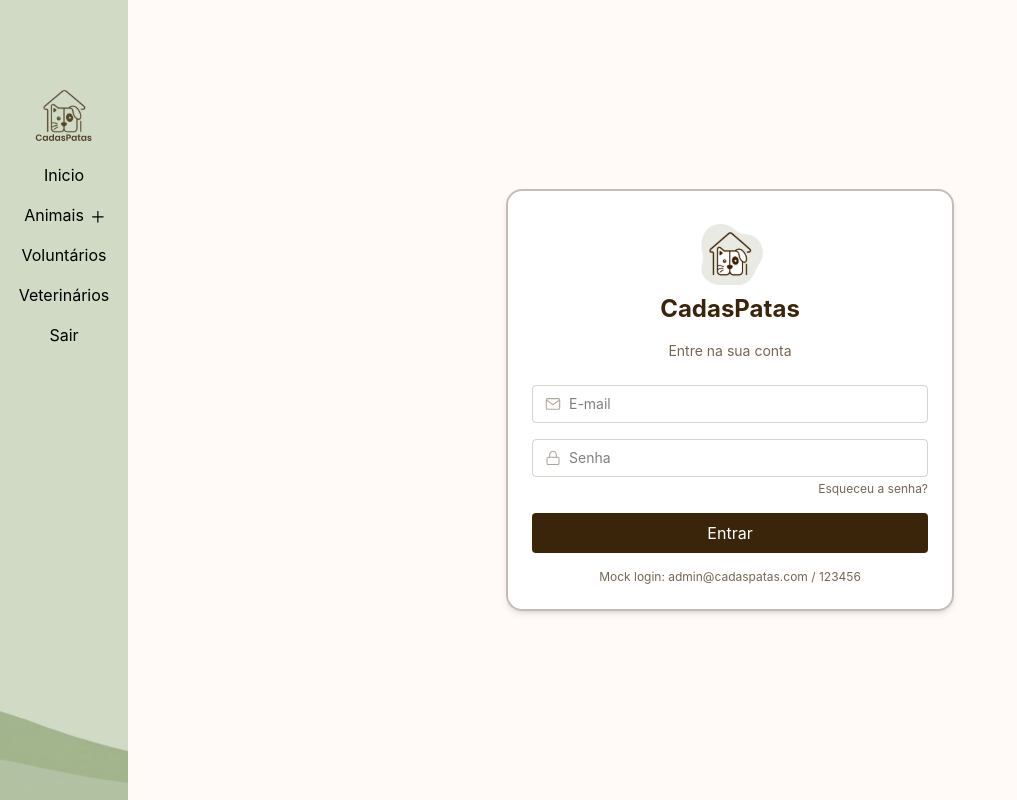
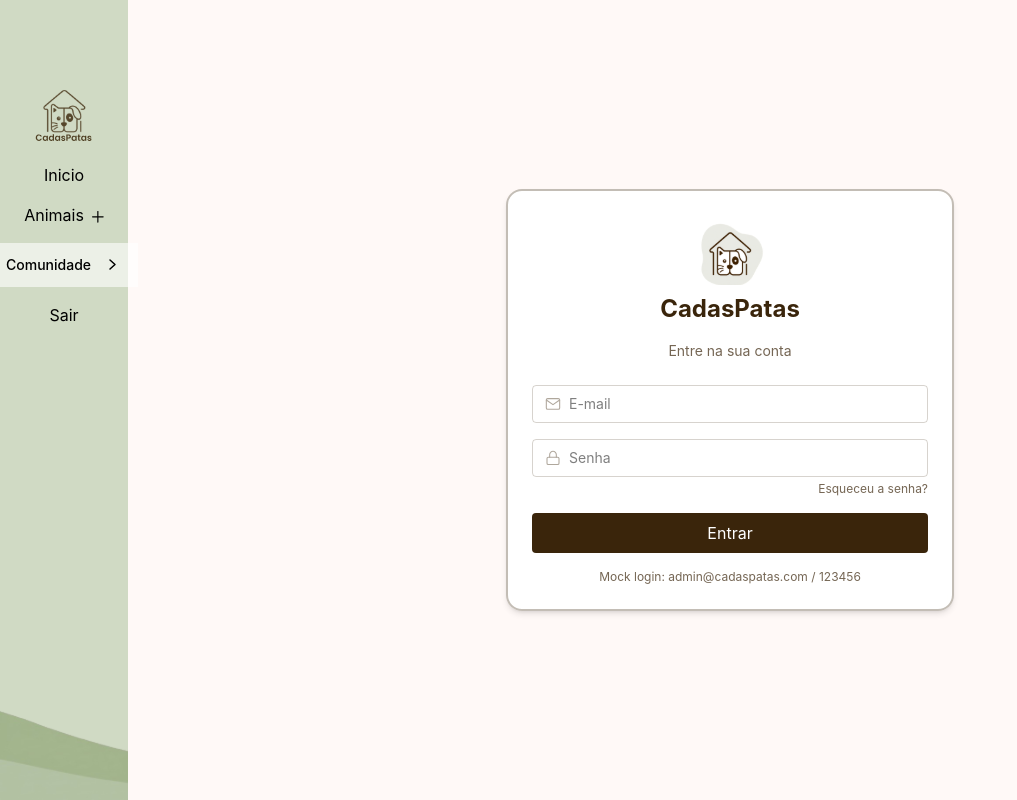
Before and after one commit to Lanalumi/CadasPatas, a Next.js app: page / in a window 1280 px wide. Shown: the whole page, without its empty margins (0-1017 px from the left). Built offline with nearby package versions, Linux system fonts and the light colour scheme.

Commit message:
ui && file org

```diff
--- a/src/global/ui/MenuNav/MenuNav.tsx
+++ b/src/global/ui/MenuNav/MenuNav.tsx
@@ -1,12 +1,26 @@
 'use client'
 import Link from 'next/link'
 import { usePathname, useRouter } from 'next/navigation'
+import { useEffect, useState } from 'react'
+import { SummaryTag } from '../SummaryTag/SummaryTag'
 
 export const MenuNav = () => {
   const pathname = usePathname()
   const isActive = (path: string) =>
     pathname === path ? 'bg-[#FFF9F7] rounded-[4px] px-4 w-full items-center justify-center flex' : 'bg-none'
   const router = useRouter()
+  const isComunidadeSection =
+    pathname.startsWith('/comunidade') ||
+    pathname.startsWith('/voluntarios') ||
+    pathname.startsWith('/adotantes') ||
+    pathname.startsWith('/clinicas')
+  const [isOpenComunidade, setIsOpenComunidade] = useState(isComunidadeSection)
+
+  useEffect(() => {
+    if (isComunidadeSection) {
+      setIsOpenComunidade(true)
+    }
+  }, [isComunidadeSection])
   return (
     <div className="fixed top-0 left-0 z-10 flex md:h-[100vh] w-[100vw] h-[10%] flex-col bg-[#D0DAC4] md:max-w-[20%] lg:max-w-[10%] md:w-[20%] lg:w-[10%] ">
       <aside className="flex md:justify-center h-full w-full md:pt-20 p-4">
@@ -28,12 +42,57 @@ export const MenuNav = () => {
               className="cursor-pointer invert mt-1"
             />
           </div>
-          <div className={isActive('/voluntarios')}>
-            <Link href="/voluntarios">Voluntários</Link>
+          <div className={`flex flex-col gap-2  transition-all duration-300 cursor-pointer`}>
+            <SummaryTag
+              title={
+                <Link href="/comunidade" onClick={(event) => event?.stopPropagation()}>
+                  Comunidade
+                </Link>
+              }
+              description={
+                <div>
+                  <div
+                    className={`flex flex-row items-center gap-2 ${isActive('/voluntarios') || isActive('/voluntarios/new')} `}
+                  >
+                    <Link href="/voluntarios">Voluntários</Link>
+                    <img
+                      src="/images/icons/add-button.svg"
+                      alt="add"
+                      width={12}
+                      height={12}
+                      onClick={() => router.push('/voluntarios/new')}
+                      className="cursor-pointer invert mt-1"
+                    />
+                  </div>
+                  <div className={`flex flex-row items-center gap-2 ${isActive('/adotantes')} `}>
+                    <Link href="/adotantes">Adotantes</Link>
+                    <img
+                      src="/images/icons/add-button.svg"
+                      alt="add"
+                      width={12}
+                      height={12}
+                      onClick={() => router.push('/voluntarios/new')}
+                      className="cursor-pointer invert mt-1"
+                    />
+                  </div>
+                  <div className={`flex flex-row items-center gap-2 ${isActive('/clinicas')} `}>
+                    <Link href="/clinicas">Clínicas</Link>
+                    <img
+                      src="/images/icons/add-button.svg"
+                      alt="add"
+                      width={12}
+                      height={12}
+                      onClick={() => router.push('/clinicas/new')}
+                      className="cursor-pointer invert mt-1"
+                    />
+                  </div>
+                </div>
+              }
+              expanded={isOpenComunidade}
+              onExpandedChange={setIsOpenComunidade}
+            />
           </div>
-          <div className={isActive('/veterinarios')}>
-            <Link href="/veterinarios">Veterinários</Link>
-          </div>
+
           <div className={isActive('/logout')}>
             <Link href="/logout">Sair</Link>
           </div>
--- /dev/null
+++ b/src/global/ui/SummaryTag/ChevronDownIcon.tsx
@@ -0,0 +1,18 @@
+export function ChevronDownIcon({ className = "" }: { className?: string }) {
+  return (
+    <svg
+      aria-hidden="true"
+      viewBox="0 0 19 19"
+      className={`size-[19px] shrink-0 ${className}`.trim()}
+      fill="none"
+    >
+      <path
+        d="M5 7L9.5 12L14 7"
+        stroke="currentColor"
+        strokeWidth="1.5"
+        strokeLinecap="round"
+        strokeLinejoin="round"
+      />
+    </svg>
+  );
+}
--- /dev/null
+++ b/src/global/ui/SummaryTag/SummaryTag.tsx
@@ -0,0 +1,64 @@
+'use client'
+
+import { useId, useState } from 'react'
+import { ChevronDownIcon } from './ChevronDownIcon'
+import { Button } from '../Button/Button'
+
+export type SummaryTagProps = {
+  title: React.ReactNode
+  description: React.ReactNode
+  defaultExpanded?: boolean
+  expanded?: boolean
+  onExpandedChange?: (expanded: boolean) => void
+  className?: string
+}
+
+export function SummaryTag({
+  title,
+  description,
+  defaultExpanded = false,
+  expanded,
+  onExpandedChange,
+  className = '',
+}: SummaryTagProps) {
+  const [uncontrolledExpanded, setUncontrolledExpanded] = useState(defaultExpanded)
+  const isExpanded = expanded ?? uncontrolledExpanded
+  const panelId = useId()
+  const buttonId = useId()
+
+  const toggleExpanded = () => {
+    const nextExpanded = !isExpanded
+    if (expanded === undefined) {
+      setUncontrolledExpanded(nextExpanded)
+    }
+    onExpandedChange?.(nextExpanded)
+  }
+
+  return (
+    <div className={`cursor-pointer  bg-white/60  ${className}`.trim()}>
+      <Button
+        variant="transparent"
+        id={buttonId}
+        aria-expanded={isExpanded}
+        aria-controls={panelId}
+        className="flex w-full items-center justify-between gap-3 rounded-lg px-4 py-3 text-left focus-visible:outline focus-visible:ring-2 focus-visible:ring-prontera-blue focus-visible:ring-offset-2 focus-visible:ring-offset-prontera-cream"
+        onClick={toggleExpanded}
+      >
+        <span className="text-sm font-medium text-foreground">{title}</span>
+        <ChevronDownIcon
+          className={`text-foreground/70 transition-transform cursor-pointer ${isExpanded ? 'rotate-0' : '-rotate-90'}`}
+        />
+      </Button>
+      {isExpanded ? (
+        <div
+          id={panelId}
+          role="region"
+          aria-labelledby={buttonId}
+          className="px-4 pb-4 pt-0 text-sm leading-relaxed text-foreground/80"
+        >
+          {description}
+        </div>
+      ) : null}
+    </div>
+  )
+}
--- /dev/null
+++ b/src/global/ui/SummaryTag/index.tsx
@@ -0,0 +1 @@
+export * from "./SummaryTag";
--- /dev/null
+++ b/src/modules/pessoas/index.tsx
@@ -0,0 +1,3 @@
+export * from './components/FormNewPerson/FormNewPerson'
+export * from './types'
+export * from './hooks/useCreatePessoa'
```
Also changed, not shown: src/global/ui/index.tsx (added, +8 -0 lines).
